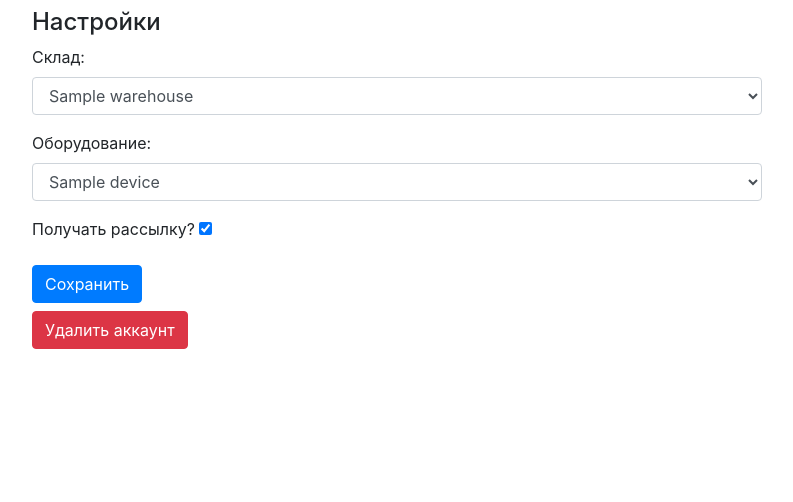
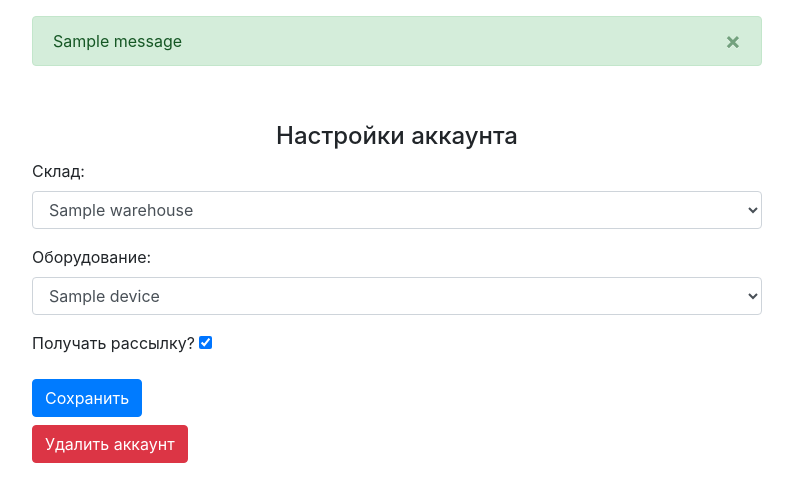
Before and after one commit to slavakyrlan/scraping_goods, a Django app: page /accounts/update/ in a window 1280 px wide. Shown: the part 56-558 px from the top of the page, without its empty margins (243-1036 px from the left). Run offline with Django 3.2, Linux system fonts and the light colour scheme; a user stored in the database is signed in; tables that the repository leaves empty hold one stand-in row (values such as "Sample post"); one stand-in notice (Sample message) is shown; some libraries are stand-ins or nearby versions.

Commit message:
Сообщения

```diff
--- a/src/accounts/templates/accounts/update.html
+++ b/src/accounts/templates/accounts/update.html
@@ -5,8 +5,8 @@
 {% block content %}
 
 <div class="row ">
-    <div class="col-md-8 mx-auto">
-        <h4 class="my-2">Настройки</h4>
+    <div class="col-md-8 mx-auto my-3">
+        <h4 class="my-2 text-center">Настройки аккаунта</h4>
     <form method="POST" action="">{% csrf_token %}
         <div class="form-group">
         {{ form.as_p }}
@@ -15,10 +15,11 @@
     </form>
 
     <form method="POST" action="{% url 'accounts:delete' %} ">{% csrf_token %}
-                <button type="submit" class="btn btn-danger my-2 ">Удалить аккаунт</button>
+                <button type="submit" class="btn btn-danger my-2 text-center">Удалить аккаунт</button>
     </form>
 
     </div>
 </div>
 
+
 {% endblock %}
--- a/src/accounts/views.py
+++ b/src/accounts/views.py
@@ -1,6 +1,6 @@
 from django.shortcuts import render, redirect
 from django.contrib.auth import authenticate, login, logout, get_user_model
-
+from django.contrib import messages
 from accounts.forms import UserLoginForm, UserRegistrationForm, UserUpdateForm
 
 User = get_user_model()
@@ -26,7 +26,8 @@ def register_view(request):
         new_user = form.save(commit=False)
         new_user.set_password(form.cleaned_data['password'])
         new_user.save()
-        #messages.success(request, 'Пользователь добавлен в систему.')
+        messages.success(request, 'Пользователь добавлен в систему.')
+
         return render(request, 'accounts/register_done.html',
                       {'new_user': new_user})
     return render(request, 'accounts/register.html', {'form': form})
@@ -42,6 +43,7 @@ def update_view(request):
                 user.device = data['device']
                 user.send_email = data['send_email']
                 user.save()
+                messages.success(request, 'Данные сохранены.')
                 return redirect('accounts:update')
 
         form = UserUpdateForm(
@@ -57,4 +59,5 @@ def delete_view(request):
         if request.method == 'POST':
             qs = User.objects.get(pk=user.pk)
             qs.delete()
+            messages.error(request, 'Пользователь удален.')
     return redirect('home')
--- a/src/templates/base.html
+++ b/src/templates/base.html
@@ -49,6 +49,35 @@
         </div>
       </nav>
     </div>
+  <div class="container">
+      <div class="row">
+          <div class="col-8 mx-auto my-3">
+            {% if messages %}
+
+              {% for message in messages %}
+              {% if message.level == DEFAULT_MESSAGE_LEVELS.ERROR %}
+                    <div class="alert alert-danger alert-dismissible fade show" role="alert">
+                       {{ message }}
+                      <button type="button" class="close" data-dismiss="alert" aria-label="Close">
+                        <span aria-hidden="true">&times;</span>
+                      </button>
+                    </div>
+              {% else %}
+                <div class="alert alert-success alert-dismissible fade show" role="alert">
+                       {{ message }}
+                      <button type="button" class="close" data-dismiss="alert" aria-label="Close">
+                        <span aria-hidden="true">&times;</span>
+                      </button>
+                    </div>
+               {% endif %}
+
+
+              {% endfor %}
+
+          {% endif %}
+          </div>
+      </div>
+  </div>
     <div class="container">
       {% block content %}{% endblock %}
     </div>
```
